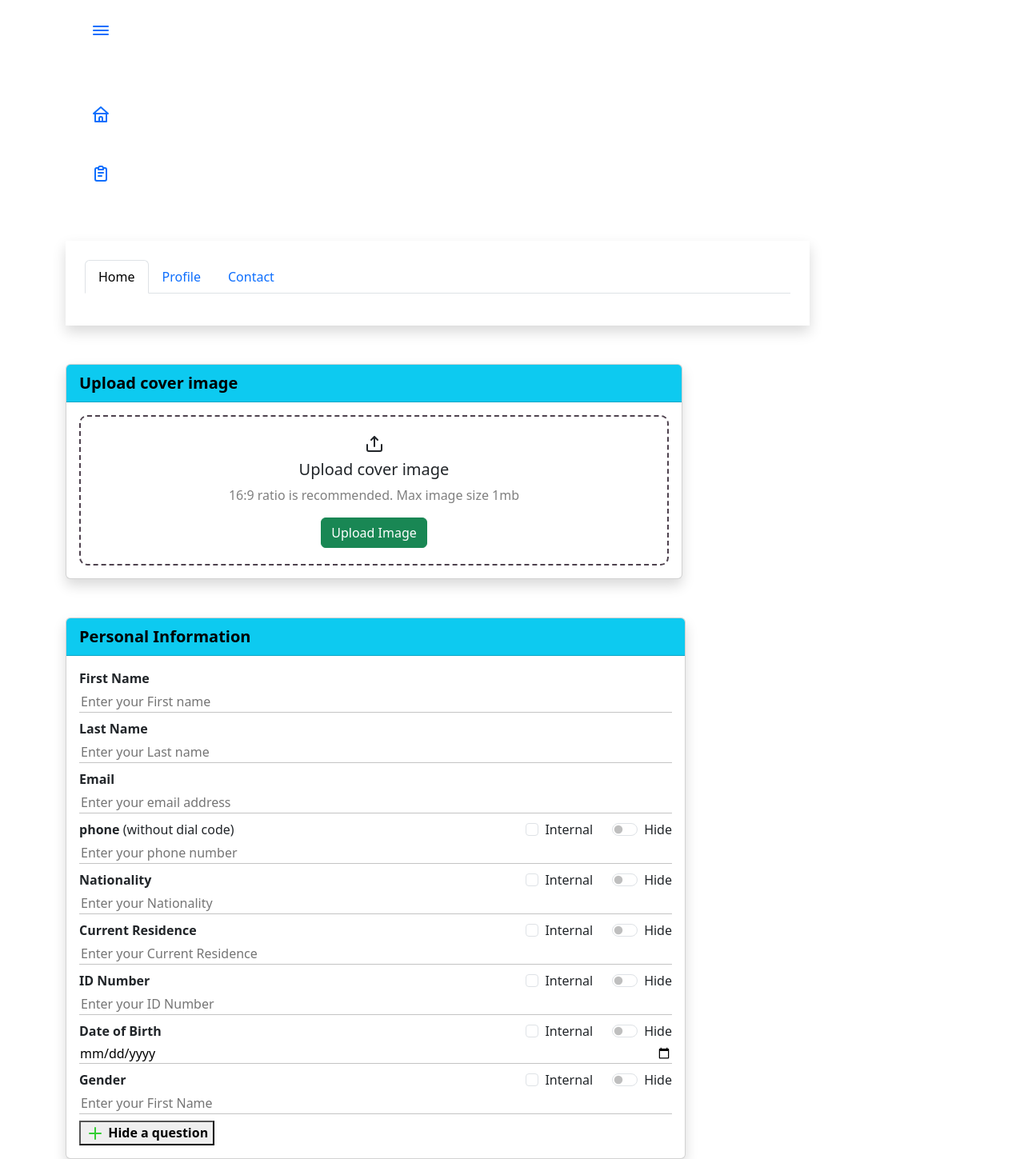
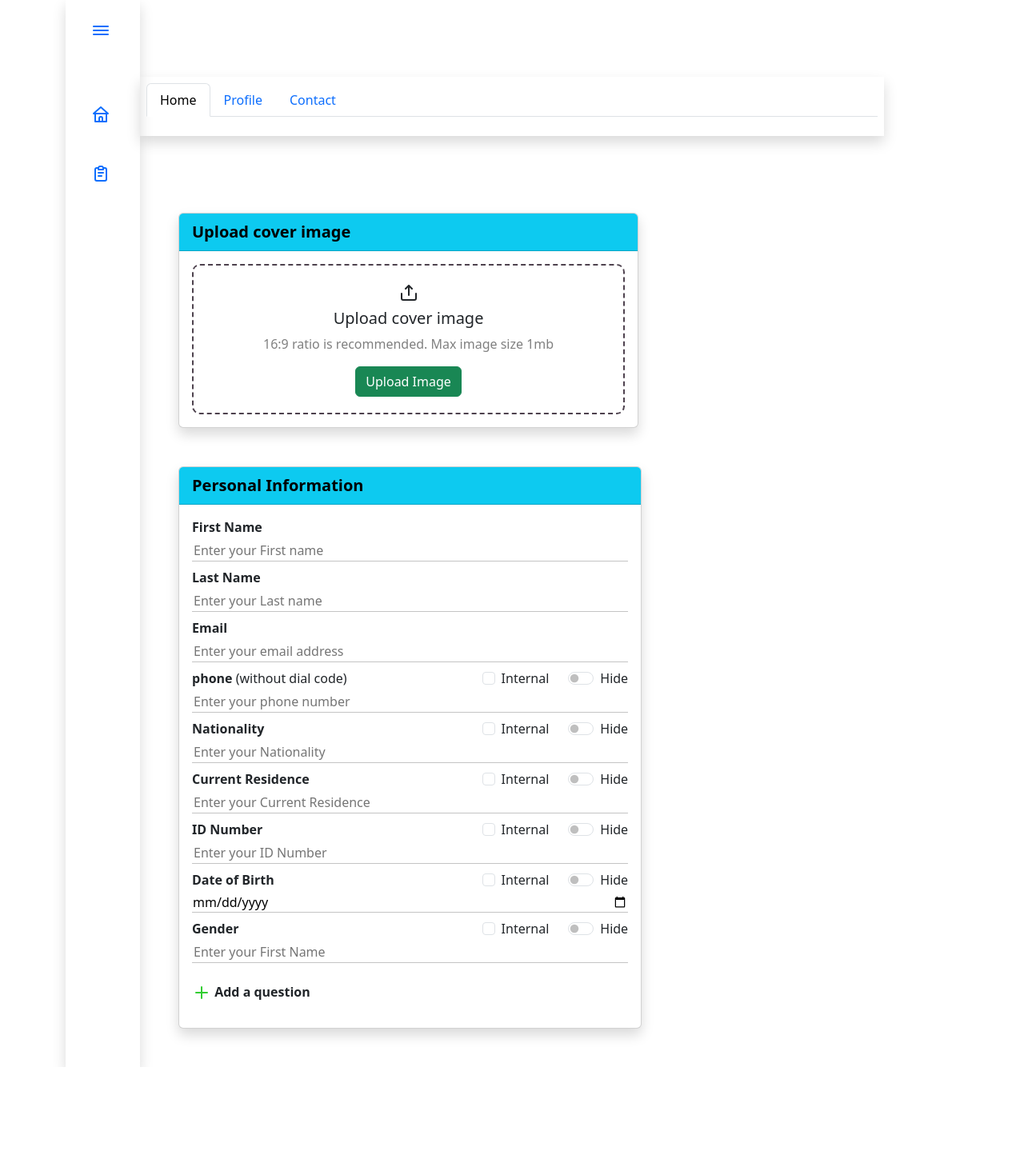
Before and after one commit to HassanFathy10/ApplicationForm-App, a React (Create React App) app: page / in a window 1280 px wide. Shown: the whole page at 80% size. After the commit the page ends 1334 px from the top, so only its background shows below. Built offline with nearby package versions, Linux system fonts and the light colour scheme.

Commit message:
add question form and handling select type questionec

```diff
--- a/src/App.js
+++ b/src/App.js
@@ -1,6 +1,5 @@
 import { Fragment } from 'react';
-import { Container, Row, Col } from 'react-bootstrap';
-import SideBar from './Component/SideBar/SideBar';
+import { Container, Row } from 'react-bootstrap';
 import Form from './Component/Form/Form';
 
 
@@ -9,9 +8,6 @@ function App() {
     <Fragment>
       <Container>
         <Row>
-          <Col md={2} id="sidebar">
-            <SideBar />
-          </Col>
             <Form />
         </Row>
       </Container>
--- /dev/null
+++ b/src/Component/AppForm/AddQuestionForm.jsx
@@ -0,0 +1,42 @@
+import React, { useState } from 'react'
+
+export default function AddQuestionForm() {
+    const [typeQuestion, setTypeQuestions] = useState('');
+    const [showCard, setShowCard] = useState(false);
+
+    const HandleSelectType = (e) => {
+        const selectedValue = e.target.value;
+        setTypeQuestions(selectedValue);
+        setShowCard(false)
+    };
+
+    return (
+        <article className='mt-4'>
+            <article className="card shadow">
+                <h5 className="card-header text-black fs-5 fw-bolder bg-info">Featured</h5>
+                <article className="card-body">
+                    <h6 className="card-title fw-bolder">Type</h6>
+                    <select className="form-select" onChange={HandleSelectType} defaultValue="" aria-label="Default select example">
+                        <option  value="">Type Here</option>
+                        <option value="1">Paragraph</option>
+                        <option value="2">Short answer</option>
+                        <option value="3">Yes/No</option>
+                        <option value="4">Dropdown</option>
+                        <option value="5">Number</option>
+                        <option value="6">File upload</option>
+                        <option value="7">Video question</option>
+                    </select>
+                    <article>
+                        {typeQuestion === '1' && (<p className='p-5 fs-1'>asdsad</p>)}
+                        {typeQuestion === '2' && (<p className='p-5 fs-1'>ad</p>)}
+                        {typeQuestion === '3' && (<p className='p-5 fs-1'>asdsad</p>)}
+                        {typeQuestion === '4' && (<p className='p-5 fs-1'>asdsad</p>)}
+                        {typeQuestion === '5' && (<p className='p-5 fs-1'>asdsad</p>)}
+                        {typeQuestion === '6' && (<p className='p-5 fs-1'>asdsad</p>)}
+                        {typeQuestion === '7' && (<p className='p-5 fs-1'>asdsad</p>)}
+                    </article>
+                </article>
+            </article>
+        </article>
+    );
+}
--- a/src/Component/AppForm/PersonalForm.jsx
+++ b/src/Component/AppForm/PersonalForm.jsx
@@ -2,6 +2,7 @@ import React, { useState } from 'react'
 import { Col } from 'react-bootstrap';
 import * as Unicons from '@iconscout/react-unicons';
 import Styles from './styles.module.css';
+import AddQuestionForm from './AddQuestionForm';
 
 
 export default function PersonalForm() {
@@ -135,11 +136,11 @@ export default function PersonalForm() {
                     </article>
 
                     <article >
-                        <button type='button' className='fw-bold' onClick={toggleForm}>
-                            <Unicons.UilPlus color='#32CD32' /> {isActive ? 'Add a question' : 'Hide a question'}
-                        </button>
+                        <p type='button' className='fw-bold mt-4' onClick={toggleForm}>
+                            <Unicons.UilPlus color='#32CD32' /> {isActive ? 'Hide a question' : 'Add a question'}
+                        </p>
                         {isActive && (
-                            <div></div>
+                            <AddQuestionForm />
                         )}
                     </article>
                 </article>
--- a/src/Component/AppForm/PhotoForm.jsx
+++ b/src/Component/AppForm/PhotoForm.jsx
@@ -63,4 +63,4 @@ export default function PhotoForm() {
             </article>
         </Col>
     );
-}
+};
--- a/src/Component/AppForm/styles.module.css
+++ b/src/Component/AppForm/styles.module.css
@@ -28,6 +28,7 @@
     line-height: inherit;
 }
 
+
 /* personal form */
 
 .input {
--- a/src/Component/Form/Form.jsx
+++ b/src/Component/Form/Form.jsx
@@ -1,17 +1,33 @@
 import React from 'react'
 import Tab from 'react-bootstrap/Tab';
 import Tabs from 'react-bootstrap/Tabs';
-
-import './styles.module.css'
+import Styles from './styles.module.css'
 import PhotoForm from '../AppForm/PhotoForm';
 import PersonalForm from '../AppForm/PersonalForm';
+import * as Unicons from '@iconscout/react-unicons';
+
+import { Nav} from 'react-bootstrap';
 
 
 export default function Form() {
 
     return (
-        <article>
-            <article className='col-lg-10 col-md-10 col-sm-10 mt-5 p-4 shadow'>
+        <article className='d-flex'>
+            <article className='sidebar col-lg-1 shadow'>
+                <Nav className={Styles.SideBar}>
+                    <Nav.Item>
+                        <Nav.Link className='m-3 mt-3 mb-5' href="#home"><Unicons.UilBars /></Nav.Link>
+                    </Nav.Item>
+                    <Nav.Item>
+                        <Nav.Link className='m-3' href="#about"><Unicons.UilHome /></Nav.Link>
+                    </Nav.Item>
+                    <Nav.Item>
+                        <Nav.Link className='m-3' href="#services"><Unicons.UilClipboardNotes /></Nav.Link>
+                    </Nav.Item>
+                </Nav>
+            </article>
+            <article className='col-lg-10 col-md-10 col-sm-10 mt-5 '>
+                <article className='col-lg-10 col-md-10 col-sm-10 mt-5 p-2 w-100  shadow'>
                     <Tabs
                         defaultActiveKey="home"
                         transition={false}
@@ -26,10 +42,11 @@ export default function Form() {
                         </Tab>
                     </Tabs>
                 </article>
-            <article>
+                <article className='p-5'>
                     <PhotoForm />
                     <PersonalForm />
                 </article>
             </article>
+        </article>
     );
-}
+};
--- a/src/Component/SideBar/SideBar.jsx
+++ /dev/null
@@ -1,24 +0,0 @@
-import React from 'react';
-import * as Unicons from '@iconscout/react-unicons';
-import Styles from './styles.module.css';
-import { Nav} from 'react-bootstrap';
-
-
-
-export default function SideBar() {
-    return (
-        <article className=' sidebar col-lg-2 col-md-2 col-sm-2'>
-            <Nav className={Styles.SideBar}>
-                <Nav.Item>
-                    <Nav.Link className='m-3 mt-3 mb-5' href="#home"><Unicons.UilBars /></Nav.Link>
-                </Nav.Item>
-                <Nav.Item>
-                    <Nav.Link className='m-3' href="#about"><Unicons.UilHome /></Nav.Link>
-                </Nav.Item>
-                <Nav.Item>
-                    <Nav.Link className='m-3' href="#services"><Unicons.UilClipboardNotes /></Nav.Link>
-                </Nav.Item>
-            </Nav>
-        </article>
-    );
-}
--- a/src/Component/SideBar/styles.module.css
+++ /dev/null
@@ -1,9 +0,0 @@
-.sidebar {
-    max-width: 200px;
-    height: 100%;
-    position: fixed;
-    top: 0;
-    left: 0;
-    display: flex;
-    margin-left: 40px;
-}
```
Also changed, not shown: src/Component/AppForm/AdditionalForm.jsx (+15 -0 lines). Lines whose indentation alone changed are shown as unchanged.
